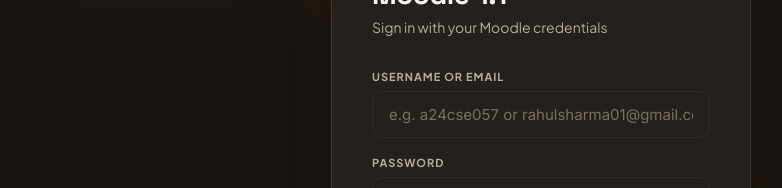
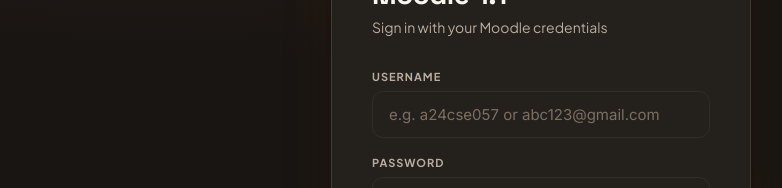
Before and after one commit to dhairya-shah7/Moodle-1.1, a React (Vite) app in the folder gls-final/: page / in a window 1280 px wide. Shown: the part 275-463 px from the top of the page, without its empty margins (99-881 px from the left). Built offline with nearby package versions, Linux system fonts and the light colour scheme.

Commit message:
fix(login): set email placeholder example to abc123@gmail.com

```diff
--- a/gls-final/src/pages/Login.jsx
+++ b/gls-final/src/pages/Login.jsx
@@ -81,8 +81,8 @@
         <div className="login-sub">Sign in with your Moodle credentials</div>
 
         <div className="field-group">
-          <div className="field-label">Username or Email</div>
-          <input className="field-input" type="text" placeholder="e.g. a24cse057 or rahulsharma01@gmail.com"
+          <div className="field-label">Username</div>
+          <input className="field-input" type="text" placeholder="e.g. a24cse057 or abc123@gmail.com"
             value={username} onChange={e => setUsername(e.target.value)}
             onKeyDown={e => e.key === 'Enter' && handleLogin()} autoComplete="username" />
         </div>
```
